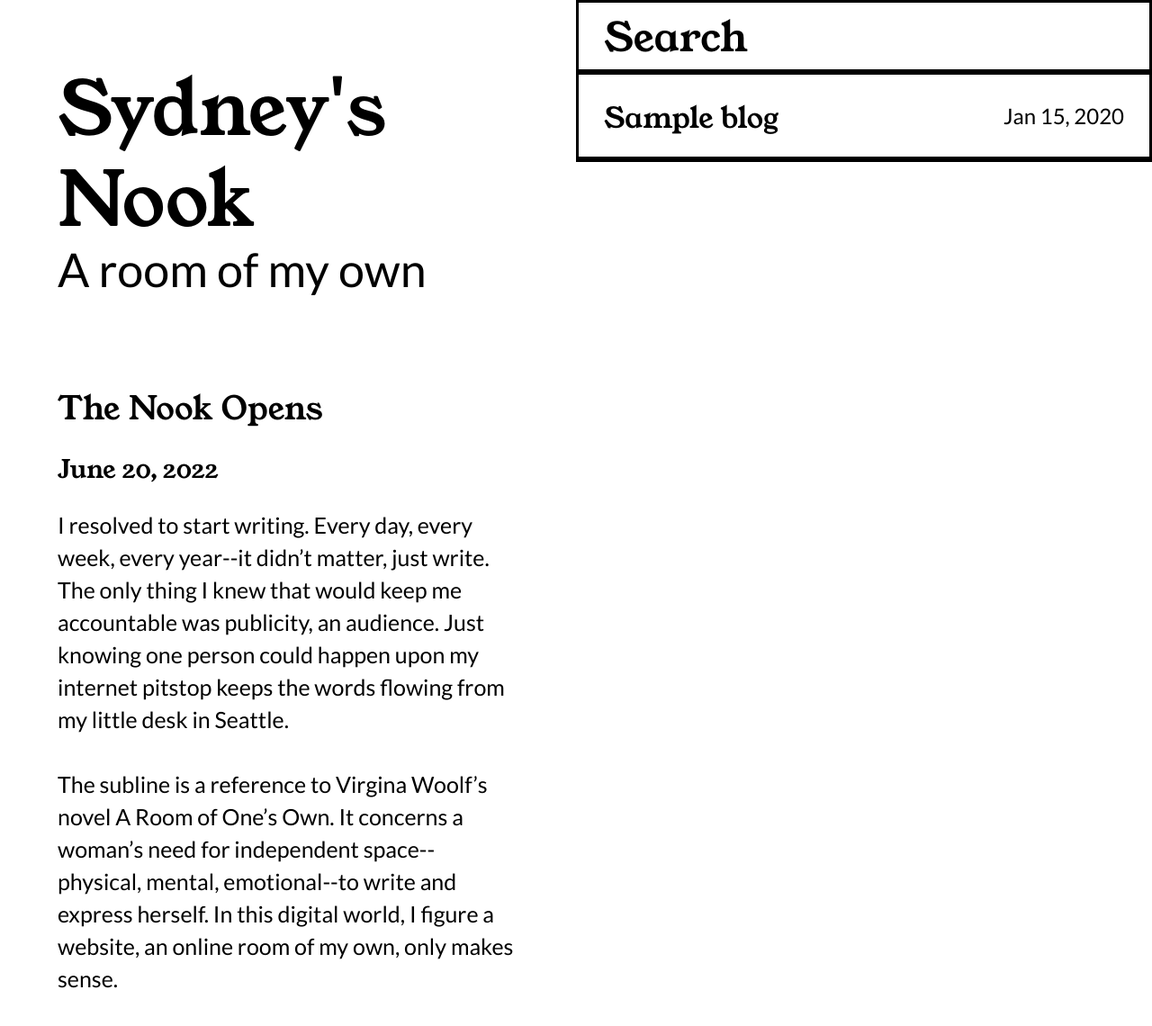
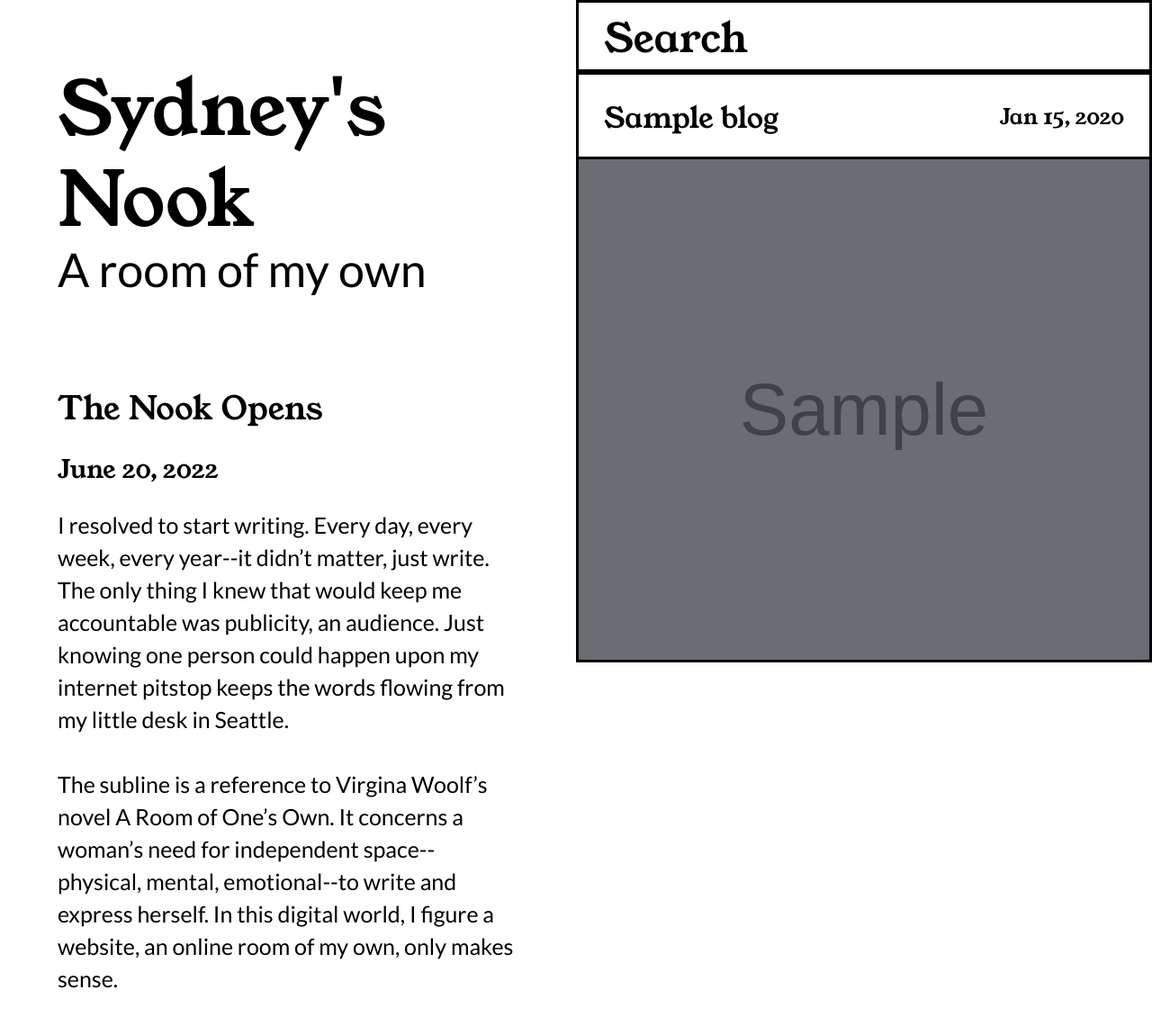
Before and after one commit to JTran-UW/sydneys-nook, a Django app: template syd_nook/templates/index.html in a window 1280 px wide. Shown: the whole page at 90% size. Run offline with Django 4.2, Linux system fonts and the light colour scheme; the template is opened without the code that fills it: most values are stand-ins (such as "Sample title", 1, 10 or a date in 2020); grey boxes marked "Sample" are stand-in pictures.

Commit message:
Added thumbnails and further styling

```diff
--- a/syd_nook/static/styles.css
+++ b/syd_nook/static/styles.css
@@ -5,7 +5,11 @@ Font
 @font-face {
     font-family: YoungSerif;
     src: url("YoungSerif-Regular.otf");
-  }
+}
+
+.young-serif {
+    font-family: YoungSerif;
+}
 
 /**
 Universal styles
@@ -36,6 +40,7 @@ body {
     margin: 0px;
     display: grid;
     grid-template-columns: repeat(2, minmax(0, 1fr));
+    height: 100vh;
 }
 
 .bordered {
@@ -81,17 +86,29 @@ Content styles
 Articles styles
 */
 
+#articles {
+    overflow-y: scroll;
+}
+
 #search {
     padding: 10px 28px;
     font-size: 45px;
     width: 100%;
     box-sizing: border-box;
     outline: none;
+    font-family: YoungSerif;
 }
 
 #search::placeholder {
     color: black;
-    font-family: YoungSerif;
+}
+
+.post:hover > .post-tn {
+    box-shadow: inset 0 0 0 1000px rgba(0,0,0,0.75);
+}
+
+.post:hover > .post-tn > p {
+    opacity: 0.9;
 }
 
 .post-title {
@@ -105,3 +122,19 @@ Articles styles
     justify-content: space-between;
     align-items: center;
 }
+
+.post-tn {
+    padding: 28px;
+    height: 500px;
+    background-size: cover;
+    background-repeat: no-repeat;
+    background-position: center center;
+    transition-duration: 0.3s;
+    box-shadow: inset 0 0 0 1000px rgba(0,0,0,.5);
+}
+
+.post-tn p {
+    transition-duration: 0.3s;
+    opacity: 0;
+    color: white;
+}
--- a/syd_nook/templates/index.html
+++ b/syd_nook/templates/index.html
@@ -6,6 +6,7 @@
         <title>Sydney's Nook</title>
         <link rel="stylesheet" href="{% static 'styles.css' %}">
         <link href='http://fonts.googleapis.com/css?family=Lato&subset=latin,latin-ext' rel='stylesheet' type='text/css'>
+        <script src="{% static 'script.ts' %}" ></script>
     </head>
     <body>
         <div id="content">
@@ -21,20 +22,22 @@
             </section>
         </div>
 
-        <div>
+        <div id="articles">
             <div>
                 <input id="search" class="bordered" placeholder="Search" />
             </div>
 
             {% for blog in blogs %}
-                <a href="blog/{{ blog.id }}">
-                    <div class="bordered">
-                        <section class="post-header">
-                            <h2 class="post-title">{{ blog.title }}</h2>
-                            <p>{{ blog.date_edited|date:"M d, Y" }}</p>
-                        </section>
+                <div class="bordered post">
+                    <section class="post-header">
+                        <h2 class="post-title">{{ blog.title }}</h2>
+                        <p class="young-serif">{{ blog.date_edited|date:"M d, Y" }}</p>
+                    </section>
+
+                    <div class="post-tn" style="background-image: url({{ blog.thumbnail }})">
+                        <p>{{ blog.peek }}</p>
                     </div>
-                </a>
+                </div>
             {% endfor %}
         </div>
     </body>
```
Also changed, not shown: syd_nook/syd_nook/models/BlogPost.py (+5 -4 lines), syd_nook/static/script.ts (added).
